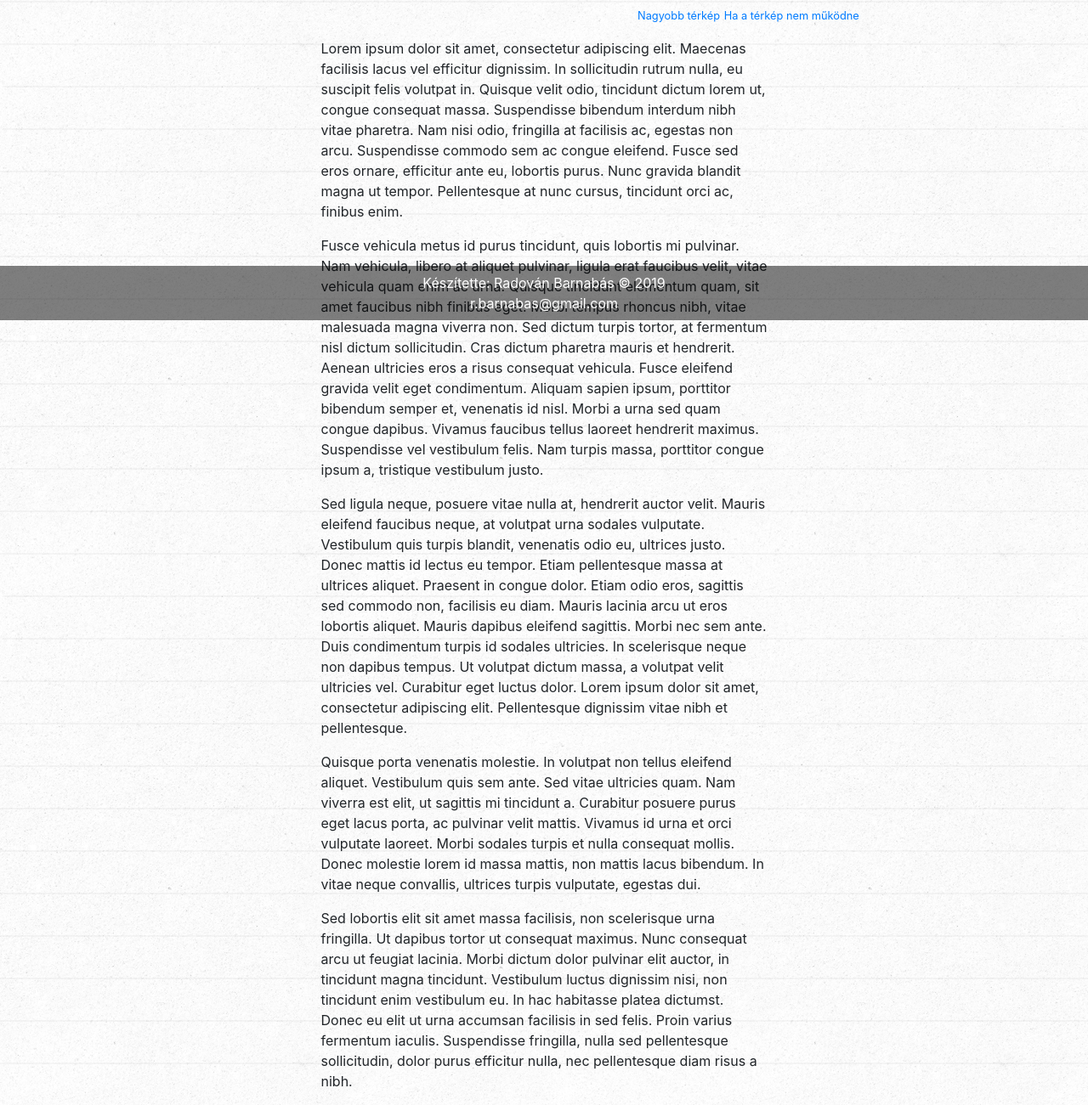
After one commit to Archeloth/Base, a PHP site: page /about_gym.php in a window 1280 px wide. The commit adds this page. Shown: the part 423-1724 px from the top of the page at 85% size. Run offline with PHP 8.4, Linux system fonts and the light colour scheme.

Commit message:
map and gym

```diff
--- /dev/null
+++ b/about_gym.php
@@ -0,0 +1,35 @@
+<?php
+    include 'includes/head.php';
+
+?>
+    <title>A tornateremről</title>
+</head>
+<body>
+    <?php include 'includes/nav.php'; ?>
+    <div class="container">
+        <div class="row py-3">
+            <div class="offset-sm-1 col-sm-5">
+                <h3>A tornateremről...</h3>
+                <img class="img-fluid" src="images/vr-gym.jpg" title="A tornaterem (illusztráció)">
+            </div>
+            <div class="offset-sm-1 col-sm-5">
+                <iframe width="425" height="350" frameborder="0" scrolling="no" marginheight="0" marginwidth="0" src="https://www.openstreetmap.org/export/embed.html?bbox=19.036297202110294%2C47.336416097973%2C19.04525578022003%2C47.33962244592671&amp;layer=mapnik&amp;marker=47.338019296288245%2C19.04077649116516" style="border: 1px solid black"></iframe><br/><small><a href="https://www.openstreetmap.org/?mlat=47.33802&amp;mlon=19.04078#map=18/47.33802/19.04078">Nagyobb térkép</a></small>
+                    <small><a href="images/map.png">Ha a térkép nem működne</a></small>
+            </div>
+        </div>
+
+        <div class="offset-sm-3 col-sm-6">
+           <p>Lorem ipsum dolor sit amet, consectetur adipiscing elit. Maecenas facilisis lacus vel efficitur dignissim. In sollicitudin rutrum nulla, eu suscipit felis volutpat in. Quisque velit odio, tincidunt dictum lorem ut, congue consequat massa. Suspendisse bibendum interdum nibh vitae pharetra. Nam nisi odio, fringilla at facilisis ac, egestas non arcu. Suspendisse commodo sem ac congue eleifend. Fusce sed eros ornare, efficitur ante eu, lobortis purus. Nunc gravida blandit magna ut tempor. Pellentesque at nunc cursus, tincidunt orci ac, finibus enim.</p>
+
+            <p>Fusce vehicula metus id purus tincidunt, quis lobortis mi pulvinar. Nam vehicula, libero at aliquet pulvinar, ligula erat faucibus velit, vitae vehicula quam enim ac urna. Quisque tincidunt elementum quam, sit amet faucibus nibh finibus eget. Morbi tempus rhoncus nibh, vitae malesuada magna viverra non. Sed dictum turpis tortor, at fermentum nisl dictum sollicitudin. Cras dictum pharetra mauris et hendrerit. Aenean ultricies eros a risus consequat vehicula. Fusce eleifend gravida velit eget condimentum. Aliquam sapien ipsum, porttitor bibendum semper et, venenatis id nisl. Morbi a urna sed quam congue dapibus. Vivamus faucibus tellus laoreet hendrerit maximus. Suspendisse vel vestibulum felis. Nam turpis massa, porttitor congue ipsum a, tristique vestibulum justo.</p>
+
+            <p>Sed ligula neque, posuere vitae nulla at, hendrerit auctor velit. Mauris eleifend faucibus neque, at volutpat urna sodales vulputate. Vestibulum quis turpis blandit, venenatis odio eu, ultrices justo. Donec mattis id lectus eu tempor. Etiam pellentesque massa at ultrices aliquet. Praesent in congue dolor. Etiam odio eros, sagittis sed commodo non, facilisis eu diam. Mauris lacinia arcu ut eros lobortis aliquet. Mauris dapibus eleifend sagittis. Morbi nec sem ante. Duis condimentum turpis id sodales ultricies. In scelerisque neque non dapibus tempus. Ut volutpat dictum massa, a volutpat velit ultricies vel. Curabitur eget luctus dolor. Lorem ipsum dolor sit amet, consectetur adipiscing elit. Pellentesque dignissim vitae nibh et pellentesque.</p>
+
+            <p>Quisque porta venenatis molestie. In volutpat non tellus eleifend aliquet. Vestibulum quis sem ante. Sed vitae ultricies quam. Nam viverra est elit, ut sagittis mi tincidunt a. Curabitur posuere purus eget lacus porta, ac pulvinar velit mattis. Vivamus id urna et orci vulputate laoreet. Morbi sodales turpis et nulla consequat mollis. Donec molestie lorem id massa mattis, non mattis lacus bibendum. In vitae neque convallis, ultrices turpis vulputate, egestas dui.</p>
+
+            <p>Sed lobortis elit sit amet massa facilisis, non scelerisque urna fringilla. Ut dapibus tortor ut consequat maximus. Nunc consequat arcu ut feugiat lacinia. Morbi dictum dolor pulvinar elit auctor, in tincidunt magna tincidunt. Vestibulum luctus dignissim nisi, non tincidunt enim vestibulum eu. In hac habitasse platea dictumst. Donec eu elit ut urna accumsan facilisis in sed felis. Proin varius fermentum iaculis. Suspendisse fringilla, nulla sed pellentesque sollicitudin, dolor purus efficitur nulla, nec pellentesque diam risus a nibh.</p>
+        </div>
+    </div>
+    <?php include 'includes/footer.php'; ?>
+</body>
+</html>
--- a/includes/nav.php
+++ b/includes/nav.php
@@ -11,7 +11,7 @@
             <a class="nav-link" href="#">A honlapról</a>
           </li>
           <li class="nav-item">
-            <a class="nav-link" href="#">Tornateremről</a>
+            <a class="nav-link" href="about_gym.php">Tornateremről</a>
           </li>
 
           <?php
```
Also changed, not shown: images/map.png (added), images/vr-gym.jpg (added).
